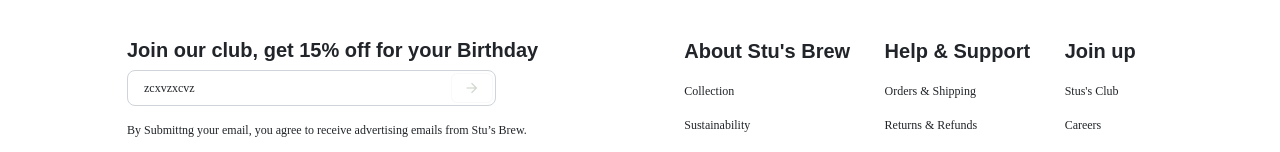
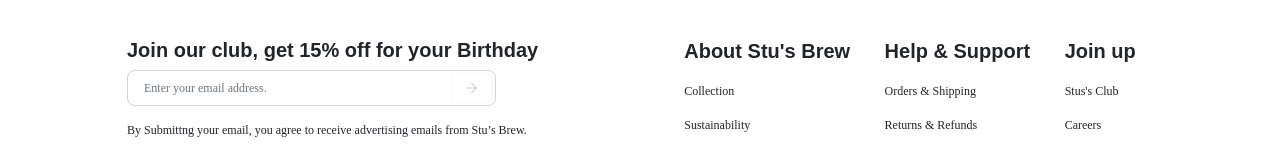
Before and after one commit to ajmurray211/StusBrew, a React (Create React App) app: page / in a window 1280 px wide. Shown: the part 4891-5043 px from the top of the page. Built offline with nearby package versions, Linux system fonts and the light colour scheme; no server answers.

Commit message:
removed filler data from the email newsletter field

```diff
--- a/src/components/Footer.js
+++ b/src/components/Footer.js
@@ -10,7 +10,7 @@
 import emailjs from 'emailjs-com';
 
 const Footer = () => {
-    const [userInput, setUserInput] = useState('zcxvzxcvz')
+    const [userInput, setUserInput] = useState('')
     const { API_URL } = useContext(CartContext)
     const publicKey = process.env.PUBLIC_KEY
     const [success, setSuccess] = useState(false)
```
